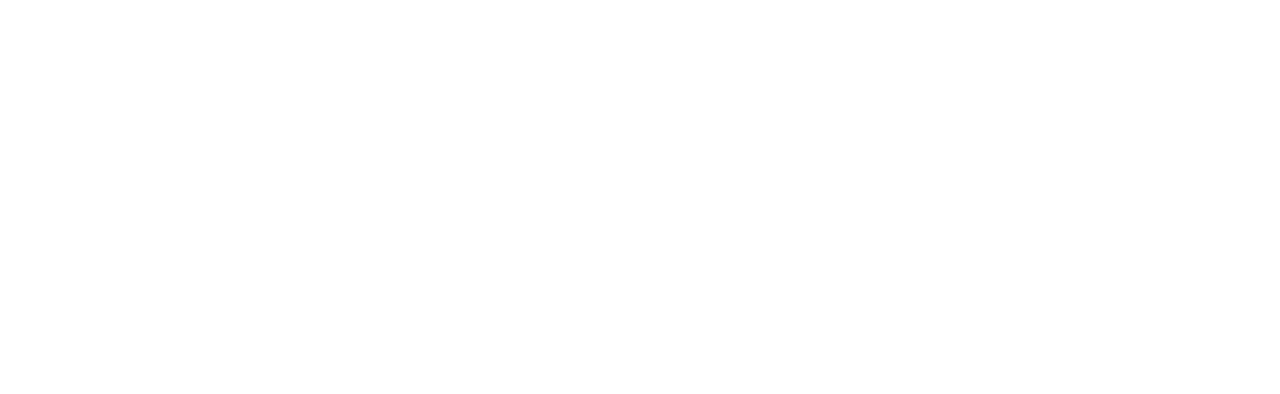
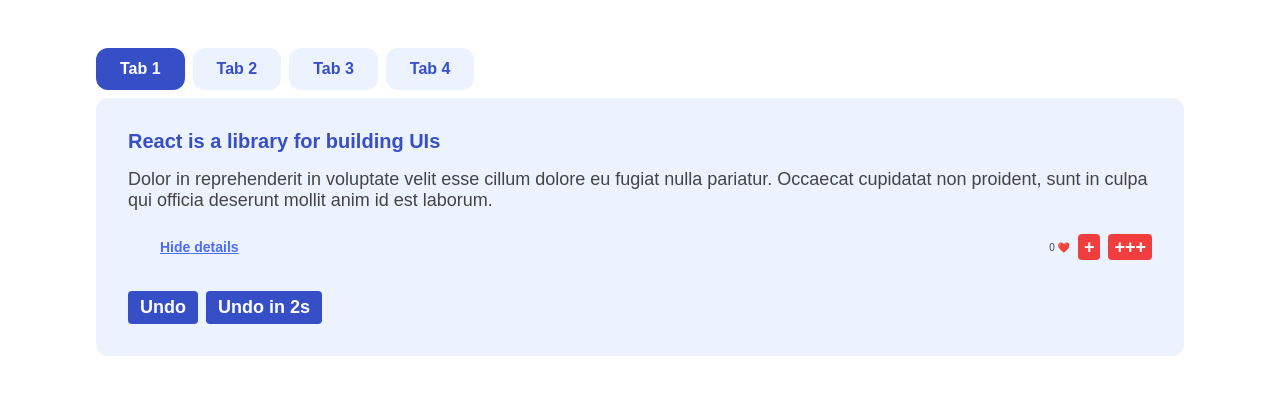
Before and after one commit to fkurusu7/learning_react, a React (Vite) app: page /hrw in a window 1280 px wide. Before the commit this address had no page. Shown: the top 394 px of the page. Built offline with nearby package versions, Linux system fonts and the light colour scheme.

Commit message:
add how react works project

```diff
--- a/src/App.jsx
+++ b/src/App.jsx
@@ -9,6 +9,7 @@
 import CalcApp from "./apps/calculator/CalcApp";
 import UsePopcornApp from "./apps/usepopcorn/UsePopcornApp";
 import StartRating from "./apps/usepopcorn/StarRating";
+import HowReactWorks from "./apps/howreactworks/HowReactWorks";
 
 function App() {
   return (
@@ -24,6 +25,7 @@
         <Route path="/calctip" element={<CalcApp />} />
         <Route path="/usepopcorn" element={<UsePopcornApp />} />
         <Route path="/starrating" element={<StartRating />} />
+        <Route path="/hrw" element={<HowReactWorks />} />
       </Routes>
     </BrowserRouter>
   );
--- a/src/apps/MainApp.jsx
+++ b/src/apps/MainApp.jsx
@@ -44,6 +44,9 @@
         <li>
           <StyledLink to="/starrating">Star Rating</StyledLink>
         </li>
+        <li>
+          <StyledLink to="/hrw">How React Works</StyledLink>
+        </li>
       </ul>
     </div>
   );
--- /dev/null
+++ b/src/apps/howreactworks/HowReactWorks.jsx
@@ -0,0 +1,102 @@
+/* eslint-disable react/prop-types */
+import { useState } from "react";
+import "./index_hrw.css";
+
+const content = [
+  {
+    summary: "React is a library for building UIs",
+    details:
+      "Dolor in reprehenderit in voluptate velit esse cillum dolore eu fugiat nulla pariatur. Occaecat cupidatat non proident, sunt in culpa qui officia deserunt mollit anim id est laborum.",
+  },
+  {
+    summary: "State management is like giving state a home",
+    details:
+      "Lorem ipsum dolor sit amet, consectetur adipisicing elit, sed do eiusmod tempor incididunt ut labore et dolore magna aliqua. Excepteur sint occaecat cupidatat non proident, sunt in culpa qui officia deserunt mollit anim id est laborum.",
+  },
+  {
+    summary: "We can think of props as the component API",
+    details:
+      "Ut enim ad minim veniam, quis nostrud exercitation ullamco laboris nisi ut aliquip ex ea commodo consequat. Duis aute irure dolor in reprehenderit in voluptate velit esse cillum dolore eu fugiat nulla pariatur.",
+  },
+];
+
+export default function HowReactWorks() {
+  return (
+    <div className="container-hrw">
+      <Tabbed content={content} />
+    </div>
+  );
+}
+
+function Tabbed({ content }) {
+  const [activeTab, setActiveTab] = useState(0);
+
+  return (
+    <div>
+      <div className="tabs">
+        <Tab num={0} activeTab={activeTab} onClick={setActiveTab} />
+        <Tab num={1} activeTab={activeTab} onClick={setActiveTab} />
+        <Tab num={2} activeTab={activeTab} onClick={setActiveTab} />
+        <Tab num={3} activeTab={activeTab} onClick={setActiveTab} />
+      </div>
+
+      {activeTab <= 2 ? (
+        <TabContent item={content.at(activeTab)} />
+      ) : (
+        <DifferentContent />
+      )}
+    </div>
+  );
+}
+
+function Tab({ num, activeTab, onClick }) {
+  return (
+    <button
+      className={activeTab === num ? "tab active" : "tab"}
+      onClick={() => onClick(num)}
+    >
+      Tab {num + 1}
+    </button>
+  );
+}
+
+function TabContent({ item }) {
+  const [showDetails, setShowDetails] = useState(true);
+  const [likes, setLikes] = useState(0);
+
+  function handleInc() {
+    setLikes(likes + 1);
+  }
+
+  return (
+    <div className="tab-content">
+      <h4>{item.summary}</h4>
+      {showDetails && <p>{item.details}</p>}
+
+      <div className="tab-actions">
+        <button onClick={() => setShowDetails((h) => !h)}>
+          {showDetails ? "Hide" : "Show"} details
+        </button>
+
+        <div className="hearts-counter">
+          <span>{likes} ❤️</span>
+          <button onClick={handleInc}>+</button>
+          <button>+++</button>
+        </div>
+      </div>
+
+      <div className="tab-undo">
+        <button>Undo</button>
+        <button>Undo in 2s</button>
+      </div>
+    </div>
+  );
+}
+
+function DifferentContent() {
+  return (
+    <div className="tab-content">
+      <h4>I'm a DIFFERENT tab, so I reset state 💣💥</h4>
+    </div>
+  );
+}
--- /dev/null
+++ b/src/apps/howreactworks/index_hrw.css
@@ -0,0 +1,104 @@
+* {
+  padding: 0;
+  margin: 0;
+  box-sizing: border-box;
+}
+
+.container-hrw {
+  font-family: sans-serif;
+  margin: 48px 96px;
+  position: relative;
+  color: #444;
+}
+
+button {
+  color: inherit;
+  font-family: inherit;
+  border: none;
+  cursor: pointer;
+}
+
+.toggle {
+  position: absolute;
+  right: 0;
+  background: none;
+  font-size: 30px;
+  padding: 4px;
+}
+
+.tabs {
+  margin-bottom: 8px;
+}
+
+.tab {
+  border-radius: 12px;
+  background-color: #edf2ff;
+  padding: 12px 24px;
+  margin-right: 8px;
+  font-size: 16px;
+  font-weight: bold;
+  color: #364fc7;
+  transition: all 0.3s;
+}
+
+.tab.active,
+.tab:hover {
+  background-color: #364fc7;
+  color: #fff;
+}
+
+.tab-content {
+  background-color: #edf2ff;
+  padding: 32px;
+  border-radius: 12px;
+}
+
+.tab-content h4 {
+  font-size: 20px;
+  margin-bottom: 16px;
+  color: #364fc7;
+}
+
+.tab-content p {
+  font-size: 18px;
+}
+
+.tab-actions {
+  display: flex;
+  justify-content: space-between;
+  margin-top: 16px;
+  margin-bottom: 24px;
+}
+
+.tab-actions > button {
+  background: none;
+  text-decoration: underline;
+  color: #4c6ef5;
+  font-size: 14px;
+}
+
+.hearts-counter {
+  display: flex;
+  align-items: center;
+  gap: 8px;
+}
+
+.hearts-counter button {
+  background-color: #f03e3e;
+  padding: 4px 6px;
+  border-radius: 4px;
+  color: #fff;
+  line-height: 1;
+}
+
+.tab-undo {
+  display: flex;
+  gap: 8px;
+}
+
+.tab-undo button {
+  background-color: #364fc7;
+  color: #fff;
+  padding: 6px 12px;
+  border-radius: 4px;
+}
```
